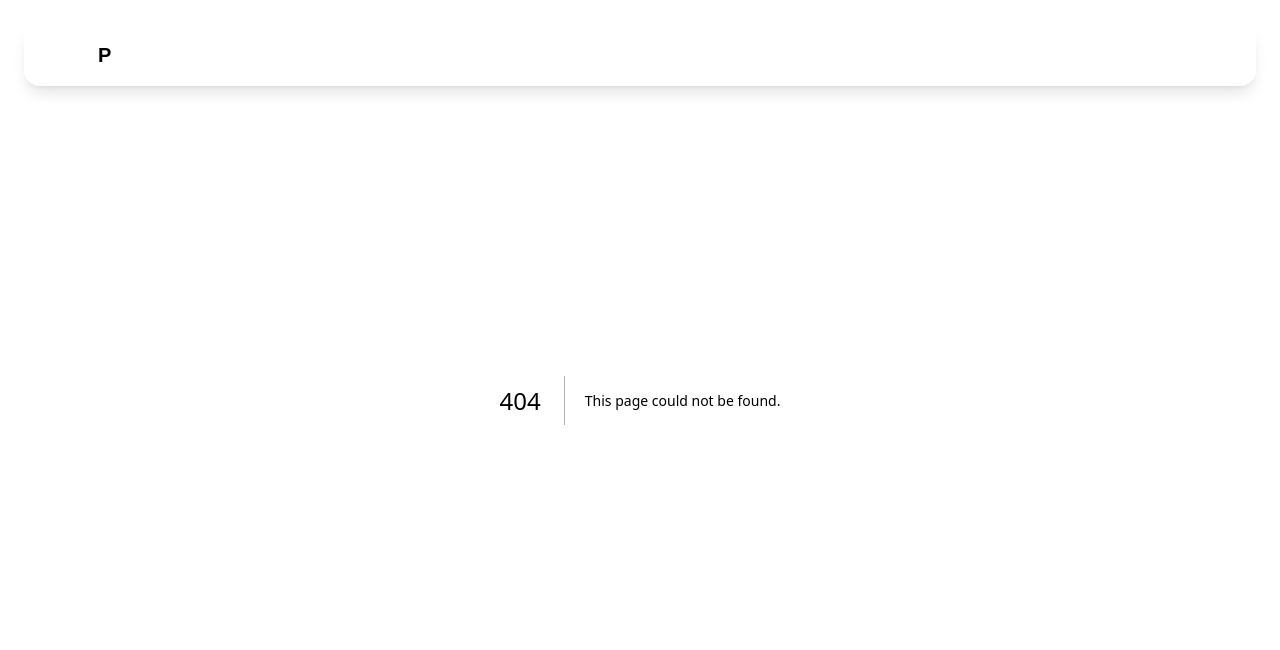
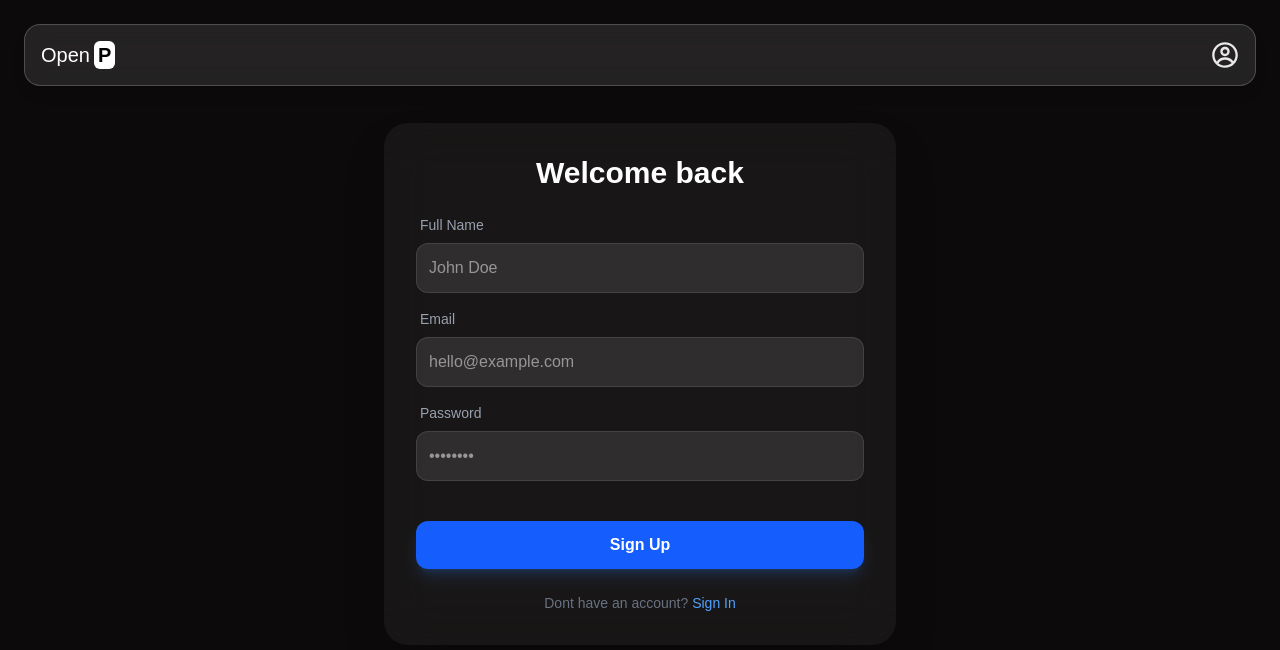
Before and after one commit to kashish00208/openp, a Next.js app: page /auth/sign-up in a window 1280 px wide. Before the commit this address had no page. Shown: the top 650 px of the page. Built offline with nearby package versions, Linux system fonts and the light colour scheme.

Commit message:
auth routes ui changes

```diff
--- a/app/auth/page.tsx
+++ b/app/auth/sign-in/page.tsx
@@ -1,34 +1,47 @@
 "use client";
 import { useState } from "react";
-import { motion } from "motion/react";
+import { motion } from "framer-motion";
 
-export const SignIn = () => {
-  const [name, setname]q = useState("");
+const Page = () => {
   const [email, setUserEmail] = useState("");
-  const [password, setUserPasswrod] = useState("");
+  const [password, setUserPassword] = useState("");
+  const [error, setError] = useState("");
 
   const handleSubmit = async () => {
-  const res = await fetch("http://localhost:8080/signup", {
+    setError("");
+
+    try {
+      const res = await fetch("http://localhost:8080/signin", {
         method: "POST",
         headers: {
           "Content-Type": "application/json",
         },
         body: JSON.stringify({
-      username: name,
-      email: email,
-      password: password,
+          email,
+          password,
         }),
       });
 
+      if (!res.ok) {
+        const message = await res.text();
+        setError(message || "Something went wrong");
+        return;
+      }
+
       const data = await res.json();
-  console.log(data);
+      console.log("User:", data);
+    } catch (err) {
+      setError("Server connection failed");
+      console.log(err)
+    }
   };
+
   return (
     <div className="min-h-[80vh] w-full flex justify-center items-center px-4 mt-16">
       <motion.div
         initial={{ opacity: 0, y: 20 }}
         animate={{ opacity: 1, y: 0 }}
-        className="w-full max-w-md bg-white/5 backdrop-blur-xl border border-white/10 rounded-3xl p-8 shadow-2xl"
+        className="w-full max-w-lg bg-white/5 backdrop-blur-xl rounded-3xl p-8 shadow-2xl"
       >
         <h2 className="text-3xl font-bold text-white mb-6 text-center">
           Welcome back
@@ -36,27 +49,12 @@ export const SignIn = () => {
 
         <div className="space-y-4">
           <div className="flex flex-col gap-2">
-            <label className="text-sm text-gray-400 ml-1">Full Name</label>
-            <input
-              name="name"
-              type="text"
-              placeholder="John Doe"
-              onChange={(e) => {
-                setname(e.target.value);
-              }}
-              className="bg-white/10 border border-white/10 rounded-xl p-3 text-white outline-none focus:ring-2 focus:ring-blue-500 transition-all"
-            />
-          </div>
-
-          <div className="flex flex-col gap-2">
             <label className="text-sm text-gray-400 ml-1">Email</label>
             <input
-              name="email"
               type="email"
               placeholder="hello@example.com"
-              onChange={(e) => {
-                setUserEmail(e.target.value);
-              }}
+              value={email}
+              onChange={(e) => setUserEmail(e.target.value)}
               className="bg-white/10 border border-white/10 rounded-xl p-3 text-white outline-none focus:ring-2 focus:ring-blue-500 transition-all"
             />
           </div>
@@ -64,12 +62,10 @@ export const SignIn = () => {
           <div className="flex flex-col gap-2">
             <label className="text-sm text-gray-400 ml-1">Password</label>
             <input
-              name="password"
               type="password"
               placeholder="••••••••"
-              onChange={(e) => {
-                setUserPasswrod(e.target.value);
-              }}
+              value={password}
+              onChange={(e) => setUserPassword(e.target.value)}
               className="bg-white/10 border border-white/10 rounded-xl p-3 text-white outline-none focus:ring-2 focus:ring-blue-500 transition-all"
             />
           </div>
@@ -80,14 +76,20 @@ export const SignIn = () => {
             onClick={handleSubmit}
             className="w-full mt-6 bg-blue-600 hover:bg-blue-500 text-white font-semibold py-3 rounded-xl shadow-lg shadow-blue-500/20 transition-colors"
           >
-            Sign Up
+            Sign In
           </motion.button>
         </div>
+
+        {error && (
+          <div className="text-red-400 text-sm mt-4 text-center">
+            {error.trim()}
+          </div>
+        )}
 
         <p className="text-center text-gray-500 text-sm mt-6">
           Dont have an account?{" "}
           <span className="text-blue-400 cursor-pointer hover:underline">
-            Sign In
+            Sign Up
           </span>
         </p>
       </motion.div>
@@ -95,4 +97,4 @@ export const SignIn = () => {
   );
 };
 
-export default SignIn;
+export default Page;
--- /dev/null
+++ b/app/auth/sign-up/page.tsx
@@ -0,0 +1,98 @@
+"use client";
+import { useState } from "react";
+import { motion } from "motion/react";
+
+export const Page = () => {
+  const [name, setname] = useState("");
+  const [email, setUserEmail] = useState("");
+  const [password, setUserPasswrod] = useState("");
+
+ const handleSubmit = async () => {
+  const res = await fetch("http://localhost:8080/signup", {
+    method: "POST",
+    headers: {
+      "Content-Type": "application/json",
+    },
+    body: JSON.stringify({
+      name: name,
+      email: email,
+      password: password,
+    }),
+  });
+
+  const data = await res.json();
+  console.log(data);
+};
+  return (
+    <div className="min-h-[80vh] w-full flex justify-center items-center px-4 mt-16">
+      <motion.div
+        initial={{ opacity: 0, y: 20 }}
+        animate={{ opacity: 1, y: 0 }}
+        className="w-full max-w-lg bg-white/5 backdrop-blur-xl  rounded-3xl p-8 shadow-2xl"
+      >
+        <h2 className="text-3xl font-bold text-white mb-6 text-center">
+          Welcome back
+        </h2>
+
+        <div className="space-y-4">
+          <div className="flex flex-col gap-2">
+            <label className="text-sm text-gray-400 ml-1">Full Name</label>
+            <input
+              name="name"
+              type="text"
+              placeholder="John Doe"
+              onChange={(e) => {
+                setname(e.target.value);
+              }}
+              className="bg-white/10 border border-white/10 rounded-xl p-3 text-white outline-none focus:ring-2 focus:ring-blue-500 transition-all"
+            />
+          </div>
+
+          <div className="flex flex-col gap-2">
+            <label className="text-sm text-gray-400 ml-1">Email</label>
+            <input
+              name="email"
+              type="email"
+              placeholder="hello@example.com"
+              onChange={(e) => {
+                setUserEmail(e.target.value);
+              }}
+              className="bg-white/10 border border-white/10 rounded-xl p-3 text-white outline-none focus:ring-2 focus:ring-blue-500 transition-all"
+            />
+          </div>
+
+          <div className="flex flex-col gap-2">
+            <label className="text-sm text-gray-400 ml-1">Password</label>
+            <input
+              name="password"
+              type="password"
+              placeholder="••••••••"
+              onChange={(e) => {
+                setUserPasswrod(e.target.value);
+              }}
+              className="bg-white/10 border border-white/10 rounded-xl p-3 text-white outline-none focus:ring-2 focus:ring-blue-500 transition-all"
+            />
+          </div>
+
+          <motion.button
+            whileHover={{ scale: 1.02 }}
+            whileTap={{ scale: 0.98 }}
+            onClick={handleSubmit}
+            className="w-full mt-6 bg-blue-600 hover:bg-blue-500 text-white font-semibold py-3 rounded-xl shadow-lg shadow-blue-500/20 transition-colors"
+          >
+            Sign Up
+          </motion.button>
+        </div>
+
+        <p className="text-center text-gray-500 text-sm mt-6">
+          Dont have an account?{" "}
+          <span className="text-blue-400 cursor-pointer hover:underline">
+            Sign In
+          </span>
+        </p>
+      </motion.div>
+    </div>
+  );
+};
+
+export default Page;
--- a/app/globals.css
+++ b/app/globals.css
@@ -1,30 +1,15 @@
 @import "tailwindcss";
 
- :root {
-  --background: #171717;
-  --foreground: #171717;
-}
-
-@theme inline {
-  --color-background: var(--background);
-  --color-foreground: var(--foreground);
-  --font-sans: var(--font-geist-sans);
-  --font-mono: var(--font-geist-mono);
-}
-
-@media (prefers-color-scheme: dark) {
-  :root {
-    --background: #0a0a0a;
-    --foreground: #ededed;
-  }
+:root {
+  --background: #0c0a0a;
+  --foreground: #f5f5f5;
+  --accent: #6366f1;
 }
 
 body {
   background: var(--background);
-  color: white;
+  color: var(--foreground);
   font-family: Arial, Helvetica, sans-serif;
+  margin: 0;
+  padding: 0;
 }
-
-home {
-  margin-top: 100px;
-}
```
Lines whose indentation alone changed are shown as unchanged.
